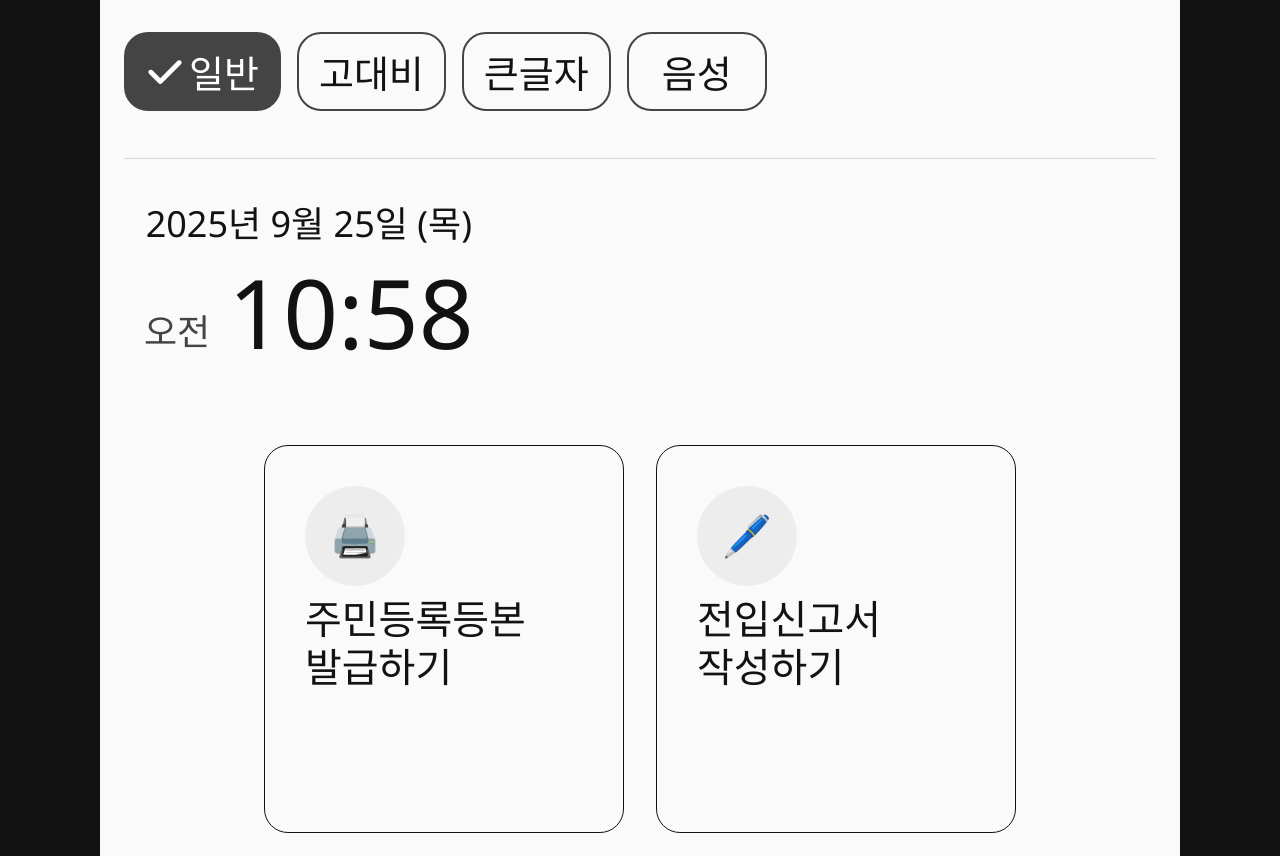
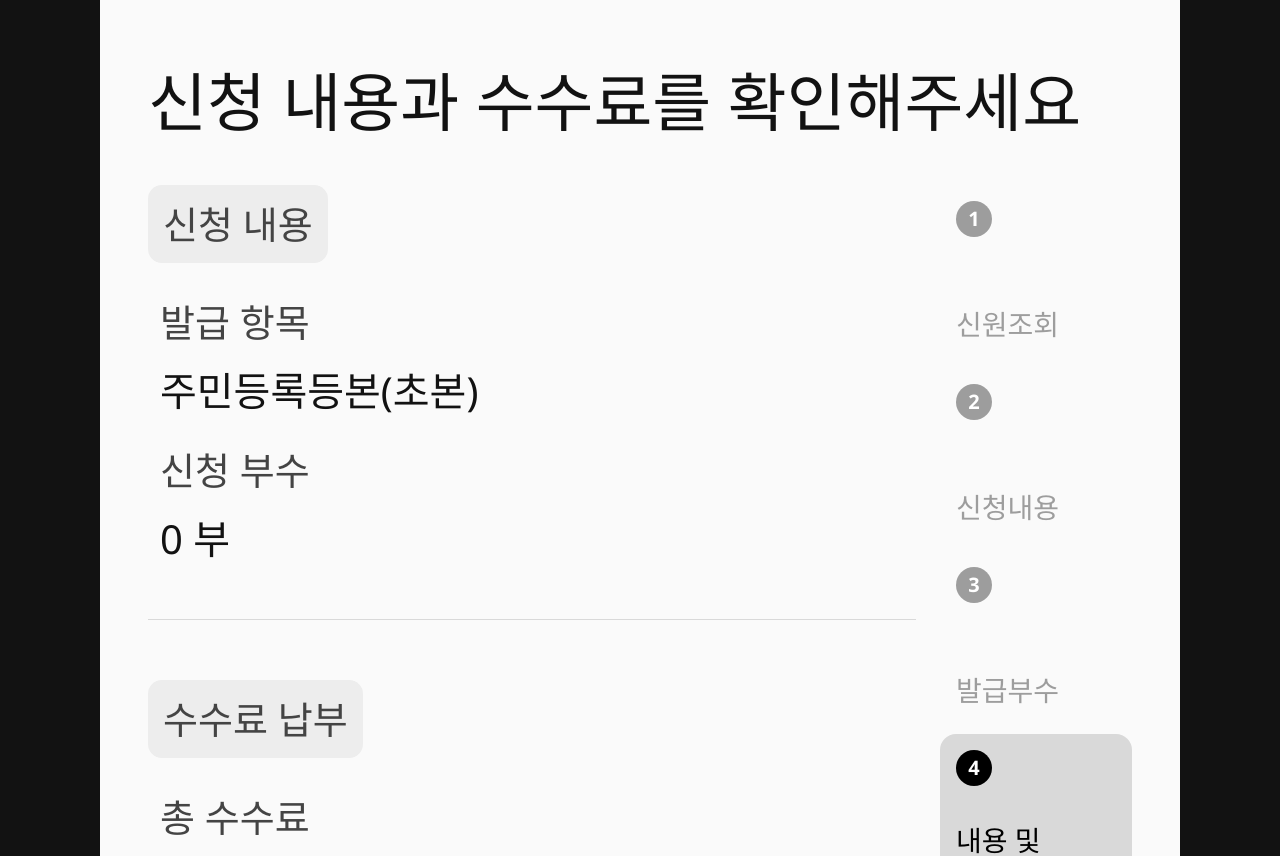
Before and after one commit to KNU-team-kim/barrier-free-kiosk-web, a React (Vite) app: page /regi-cert/step-4 in a window 1280 px wide. Before the commit this address led to /. Shown: the top 856 px of the page. Built offline with nearby package versions, Linux system fonts and the light colour scheme; the HTML template or start-up script is replaced by a standard one; a web font is replaced by a local one.

Commit message:
design: resident-cert 부분 전체 UI 작성 완료 #7

```diff
--- a/src/app/routes.jsx
+++ b/src/app/routes.jsx
@@ -10,6 +10,8 @@ import Step4 from "../pages/movein/Step4";
 import Step5 from "../pages/movein/Step5";
 import RegiStep1 from "../pages/regicert/RegiStep1";
 import RegiStep2 from "../pages/regicert/RegiStep2";
+import RegiStep3 from "../pages/regicert/RegiStep3";
+import RegiStep4 from "../pages/regicert/RegiStep4";
 
 export const router = createBrowserRouter([
   {
@@ -38,6 +40,8 @@ export const router = createBrowserRouter([
           { index: true, element: <Navigate to="step-1" replace /> },
           { path: "step-1", element: <RegiStep1 /> },
           { path: "step-2", element: <RegiStep2 /> },
+          { path: "step-3", element: <RegiStep3 /> },
+          { path: "step-4", element: <RegiStep4 /> },
         ],
       },
       { path: "*", element: <Navigate to="/" replace /> },
--- a/src/components/inputs/NumberInput.jsx
+++ b/src/components/inputs/NumberInput.jsx
@@ -14,6 +14,7 @@ export default function NumberInput({
   onFilled,
   ref: forwardedRef,
   type = "text",
+  suffix,
   ...rest
 }) {
   const innerRef = useRef(null);
@@ -45,6 +46,29 @@ export default function NumberInput({
       onBackspaceAtStart?.();
     }
   };
+  if (suffix) {
+    return (
+      <InputWrapper>
+        <Input
+          ref={attachRef}
+          id={id}
+          value={value}
+          onChange={handleChange}
+          onKeyDown={handleKeyDown}
+          placeholder={placeholder}
+          aria-label={ariaLabel}
+          inputMode="numeric"
+          autoComplete="off"
+          $align={align}
+          $hasSuffix={true}
+          maxLength={maxLength}
+          type={type}
+          {...rest}
+        />
+        <Suffix>{suffix}</Suffix>
+      </InputWrapper>
+    );
+  }
 
   return (
     <Input
@@ -64,10 +88,15 @@ export default function NumberInput({
     />
   );
 }
+const InputWrapper = styled.div`
+  position: relative;
+  width: 100%;
+`;
 
 const Input = styled.input`
   width: 100%;
   padding: 30px 24px;
+  padding-right: ${({ $hasSuffix }) => ($hasSuffix ? "80px" : "24px")};
   outline: none;
   border: 3px solid transparent;
   border-radius: 24px;
@@ -85,3 +114,14 @@ const Input = styled.input`
     outline: none;
   }
 `;
+
+const Suffix = styled.span`
+  position: absolute;
+  right: 24px;
+  top: 50%;
+  transform: translateY(-50%);
+  font-size: clamp(40px, 1.4vw, 44px);
+  font-weight: 500;
+  color: ${({ theme }) => theme.colors.deepDark};
+  pointer-events: none; /* 클릭 방지 */
+`;
--- a/src/features/resicert/config.js
+++ b/src/features/resicert/config.js
@@ -4,3 +4,12 @@ export const MOVEIN_STEPS = [
   "발급부수",
   "내용 및 수수료 확인",
 ];
+
+export const CERT_TYPE = ["전체 발급", "선택 발급"];
+
+export const CERT_TYPE_DETAILED_OPTION = [
+  "과거의 주소 변동사항",
+  "세대 구성 정보",
+  "세대 구성원 정보",
+  "주민등록번호 뒷자리",
+];
--- a/src/pages/regicert/RegiStep1.jsx
+++ b/src/pages/regicert/RegiStep1.jsx
@@ -119,7 +119,7 @@ const FieldBlock = styled.div`
 
 const FieldLabel = styled.label`
   font-size: clamp(38px, 1.6vw, 48px);
-  font-weight: 500;
+  font-weight: 400;
   color: ${({ theme }) => theme.colors.dark};
 `;
 
--- a/src/pages/regicert/RegiStep2.jsx
+++ b/src/pages/regicert/RegiStep2.jsx
@@ -1,3 +1,85 @@
+import styled from "styled-components";
+import { useNavigate } from "react-router-dom";
+import {
+  CERT_TYPE,
+  CERT_TYPE_DETAILED_OPTION,
+  MOVEIN_STEPS,
+} from "../../features/resicert/config";
+import ProcessLayout from "../../layouts/ProcessLayout";
+import { useRegiCertStore } from "../../store/regiCertStore";
+import RadioList from "../../components/inputs/RadioList";
+import CheckboxList from "../../components/inputs/CheckboxList";
+
 export default function RegiStep2() {
-  return <div></div>;
+  const navigate = useNavigate();
+  const { data, setField } = useRegiCertStore();
+
+  const onPrev = () => navigate("../step-1");
+  const onNext = () => {
+    navigate("../step-3");
+  };
+  return (
+    <ProcessLayout
+      title="신청 내용을 선택해주세요"
+      steps={MOVEIN_STEPS}
+      current={2}
+      onNext={onNext}
+      onPrev={onPrev}
+    >
+      <FormWrap>
+        <Label>발급형태</Label>
+        <Section aria-labelledby="reason-legend">
+          <RadioList
+            options={CERT_TYPE}
+            value={data.certType || ""}
+            onChange={(v) => {
+              setField("certType", v);
+              if (v !== "선택 발급") {
+                setField("certDetails", []);
+              }
+            }}
+            name="cert-type"
+            legend="발급형태 선택"
+            gap={30}
+            aria-labelledby="reason-legend"
+          />
+        </Section>
+        {data.certType === "선택 발급" && (
+          <>
+            <OptionSection>
+              <CheckboxList
+                options={CERT_TYPE_DETAILED_OPTION}
+                values={data.certDetails || []}
+                onChange={(v) => setField("certDetails", v)}
+                name="cert-details"
+                legend="포함할 정보 선택"
+                gap={20}
+              />
+            </OptionSection>
+          </>
+        )}
+      </FormWrap>
+    </ProcessLayout>
+  );
 }
+
+const FormWrap = styled.div`
+  display: grid;
+  gap: 20px;
+  min-width: 0;
+`;
+
+const Section = styled.section`
+  min-width: 0;
+`;
+
+const Label = styled.label`
+  font-size: clamp(38px, 1.6vw, 48px);
+  font-weight: 400;
+  color: ${({ theme }) => theme.colors.dark};
+`;
+
+const OptionSection = styled.section`
+  margin-left: 50px;
+  min-width: 0;
+`;
--- /dev/null
+++ b/src/pages/regicert/RegiStep3.jsx
@@ -0,0 +1,81 @@
+import styled from "styled-components";
+import { useNavigate } from "react-router-dom";
+import { MOVEIN_STEPS } from "../../features/resicert/config";
+import ProcessLayout from "../../layouts/ProcessLayout";
+import { useRegiCertStore } from "../../store/regiCertStore";
+import NumberInput from "../../components/inputs/NumberInput";
+import NumericPad from "../../components/inputs/NumericPad";
+import { useRef } from "react";
+
+export default function RegiStep3() {
+  const navigate = useNavigate();
+  const { data, setField } = useRegiCertStore();
+  const inputRef = useRef(null);
+
+  const onPrev = () => navigate("../step-2");
+  const onNext = () => {
+    navigate("../step-4");
+  };
+
+  const handleInput = (digit) => {
+    const current = String(data.copies || "");
+    // 최대 2자리로 제한 (99부까지)
+    if (current.length >= 2) return;
+    const next = current + digit;
+    setField("copies", Number(next));
+  };
+
+  const handleDelete = () => {
+    const current = String(data.copies || "");
+    if (current.length === 0) return;
+    const next = current.slice(0, -1);
+    setField("copies", next === "" ? 0 : Number(next));
+  };
+
+  return (
+    <ProcessLayout
+      title="발급 부수를 입력해주세요"
+      steps={MOVEIN_STEPS}
+      current={3}
+      onNext={onNext}
+      onPrev={onPrev}
+    >
+      <FormWrap>
+        <FieldBlock>
+          <FieldControl>
+            <NumberInput
+              inputRef={inputRef}
+              ariaLabel="발급부수"
+              value={String(data.copies || "")}
+              onChange={(v) => {
+                const num = v === "" ? 0 : Number(v);
+                setField("copies", num);
+              }}
+              maxLength={2}
+              align="right"
+              suffix="부"
+            />
+          </FieldControl>
+        </FieldBlock>
+
+        <NumericPad onInput={handleInput} onDelete={handleDelete} />
+      </FormWrap>
+    </ProcessLayout>
+  );
+}
+
+const FormWrap = styled.div`
+  display: grid;
+  gap: 40px;
+  min-width: 0;
+`;
+
+const FieldBlock = styled.div`
+  display: grid;
+  gap: 10px;
+  min-width: 0;
+`;
+
+const FieldControl = styled.div`
+  min-width: 0;
+`;
--- /dev/null
+++ b/src/pages/regicert/RegiStep4.jsx
@@ -0,0 +1,88 @@
+import styled from "styled-components";
+import { useNavigate } from "react-router-dom";
+import { MOVEIN_STEPS } from "../../features/resicert/config";
+import ProcessLayout from "../../layouts/ProcessLayout";
+import LabelText from "../../components/common/LabelText";
+import { useRegiCertStore } from "../../store/regiCertStore";
+
+export default function RegiStep4() {
+  const navigate = useNavigate();
+  const { data, setField } = useRegiCertStore();
+
+  const onPrev = () => {
+    navigate("../step-3");
+  };
+  const onComplete = () => {};
+
+  return (
+    <ProcessLayout
+      title="신청 내용과 수수료를 확인해주세요"
+      steps={MOVEIN_STEPS}
+      current={4}
+      onPrev={onPrev}
+      onComplete={onComplete}
+    >
+      <FormWrap>
+        <Section>
+          <LabelText>신청 내용</LabelText>
+          <DetailContent>
+            <Subtitle>발급 항목</Subtitle>
+            <Content>주민등록등본(초본)</Content>
+          </DetailContent>
+          <DetailContent>
+            <Subtitle>신청 부수</Subtitle>
+            <Content>{data.copies || 0} 부</Content>
+          </DetailContent>
+        </Section>
+        <Divider role="separator" aria-hidden />
+        <Section>
+          <LabelText>수수료 납부</LabelText>
+          <DetailContent>
+            <Subtitle>총 수수료</Subtitle>
+            <Content>{(data.copies || 0) * 200} 원</Content>
+          </DetailContent>
+        </Section>
+      </FormWrap>
+    </ProcessLayout>
+  );
+}
+
+const FormWrap = styled.div`
+  display: grid;
+  gap: 60px;
+  min-width: 0;
+`;
+
+const Section = styled.section`
+  display: grid;
+  gap: 40px;
+`;
+
+const DetailContent = styled.div`
+  display: grid;
+  gap: 30px;
+  min-width: 0;
+`;
+
+const Subtitle = styled.h2`
+  font-size: clamp(38px, 1.4vw, 42px);
+  font-weight: 400;
+  color: ${({ theme }) => theme.colors.dark};
+  margin: 0;
+  padding-left: 12px;
+  line-height: 1;
+`;
+
+const Content = styled.div`
+  font-size: clamp(40px, 1.2vw, 44px);
+  font-weight: 400;
+  color: ${({ theme }) => theme.colors.deepDark};
+  padding-left: 12px;
+  line-height: 1;
+`;
+
+const Divider = styled.hr`
+  height: 1px;
+  border: 0;
+  background: ${({ theme }) => theme.colors.lightGray};
+`;
--- a/src/store/regiCertStore.js
+++ b/src/store/regiCertStore.js
@@ -4,6 +4,8 @@ export const useRegiCertStore = create((set) => ({
   data: {
     idFront: "",
     idBack: "",
+    certType: "",
+    certDetails: [],
     copies: 0,
   },
   setField: (key, value) => set((s) => ({ data: { ...s.data, [key]: value } })),
```
